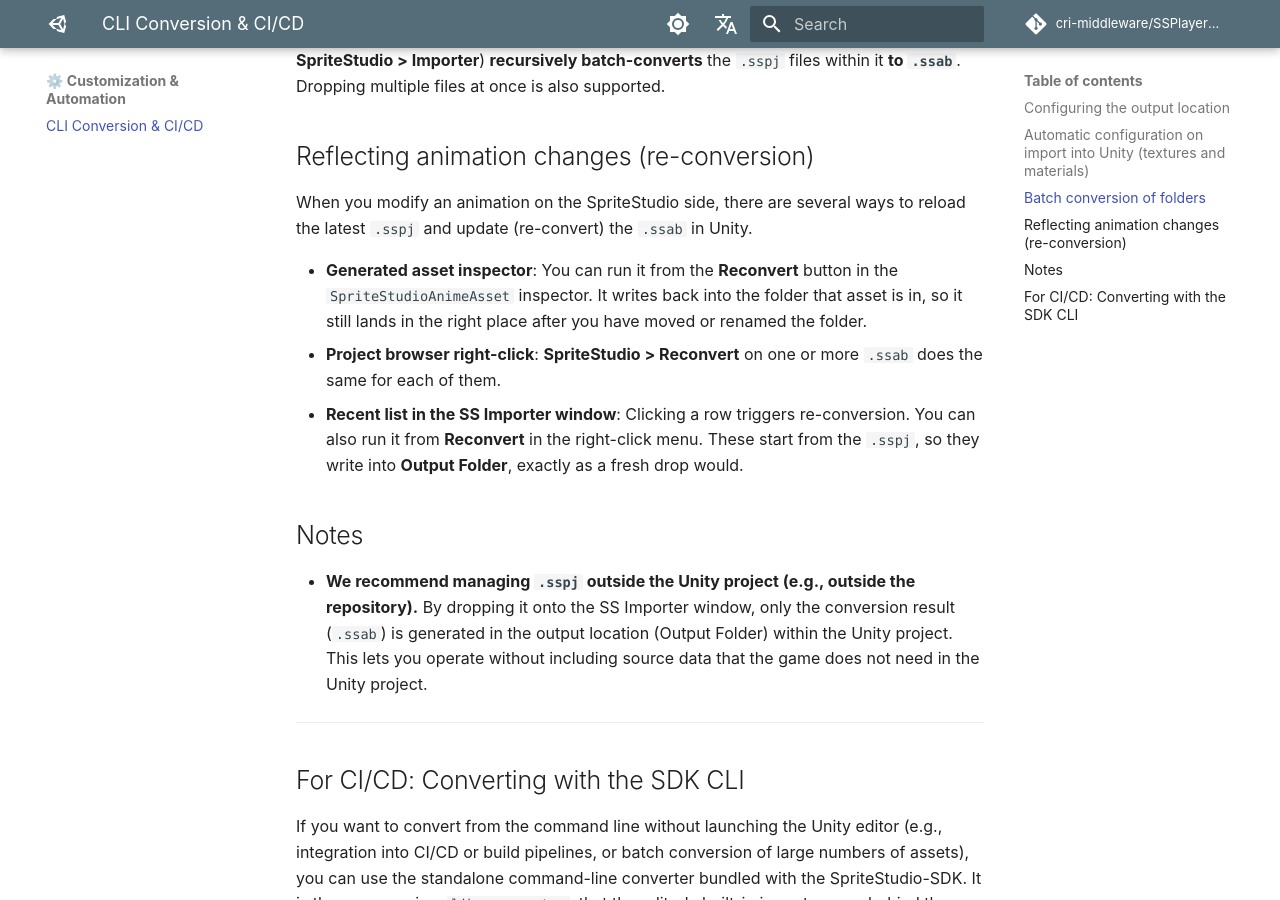
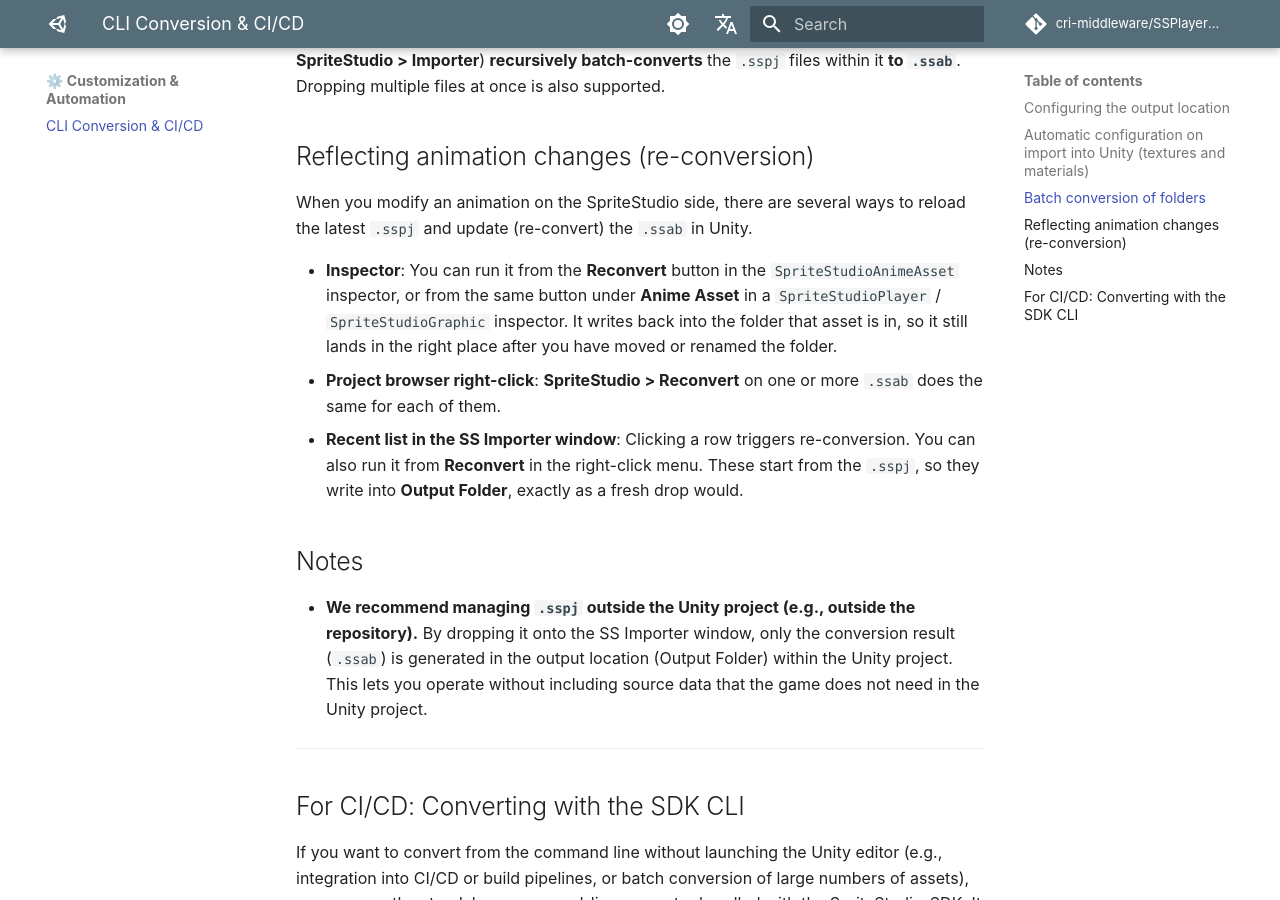
Before and after one commit to cri-middleware/SSPlayerForUnity, an MkDocs documentation site: the page built from docs/en/workflow/import.md, in a window 1280 px wide and 900 px high, scrolled down 1148 px. Built offline with MkDocs 1.6.1 and Material for MkDocs 9.7.7, drawn with Linux system fonts in a browser that asks for light colours; comment, search, counter and statistics services are not loaded.

Commit message:
docs: Open SSPJ and Reconvert from a player or graphic in the scene

```diff
--- a/docs/en/workflow/import.md
+++ b/docs/en/workflow/import.md
@@ -27,7 +27,7 @@ Dropping a **folder** into the drop area of the SS Importer window (Unity menu:
 
 When you modify an animation on the SpriteStudio side, there are several ways to reload the latest `.sspj` and update (re-convert) the `.ssab` in Unity.
 
-- **Generated asset inspector**: You can run it from the **Reconvert** button in the `SpriteStudioAnimeAsset` inspector. It writes back into the folder that asset is in, so it still lands in the right place after you have moved or renamed the folder.
+- **Inspector**: You can run it from the **Reconvert** button in the `SpriteStudioAnimeAsset` inspector, or from the same button under **Anime Asset** in a `SpriteStudioPlayer` / `SpriteStudioGraphic` inspector. It writes back into the folder that asset is in, so it still lands in the right place after you have moved or renamed the folder.
 - **Project browser right-click**: **SpriteStudio > Reconvert** on one or more `.ssab` does the same for each of them.
 - **Recent list in the SS Importer window**: Clicking a row triggers re-conversion. You can also run it from **Reconvert** in the right-click menu. These start from the `.sspj`, so they write into **Output Folder**, exactly as a fresh drop would.
 
```
Also changed, not shown: docs/en/workflow/usage_asset_pipeline.md (+5 -3 lines), docs/ja/workflow/import.md (+1 -1 lines), docs/ja/workflow/usage_asset_pipeline.md (+5 -3 lines).
